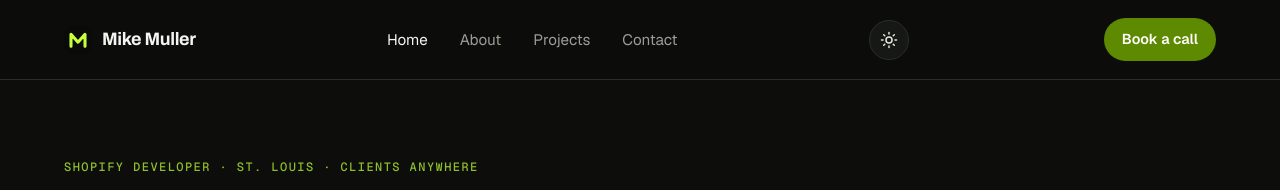
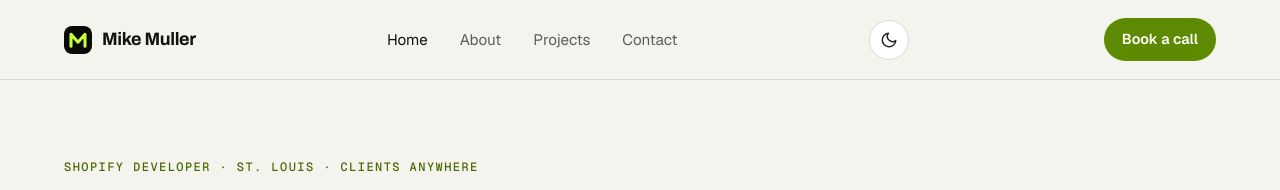
Before and after one commit to copymike05/Portfolio, a plain HTML site: page index.html in a window 1280 px wide. Shown: the top 190 px of the page. Drawn offline with nearby package versions, Linux system fonts and the light colour scheme.

Commit message:
Goes with previous change. Has site load with white color as the default rather than black.

```diff
--- a/css/styles.css
+++ b/css/styles.css
@@ -15,8 +15,8 @@ img { max-width: 100%; display: block; }
 a { color: inherit; text-decoration: none; }
 button { font: inherit; cursor: pointer; border: none; background: none; color: inherit; }
 
-/* Dark is the default theme. [data-theme="light"] is set only when a visitor
-   picks light with the toggle (see the inline script in each page's <head>). */
+/* Light is the default theme: the inline script in each page's <head> sets
+   [data-theme="light"] unless a visitor picked dark with the toggle. These :root values are the dark theme. */
 :root {
   --bg: #0d0e0c;
   --bg-elev: #161814;
--- a/index.html
+++ b/index.html
@@ -15,9 +15,9 @@
   <meta name="twitter:card" content="summary_large_image" />
   <script>
     (function() {
-      var prefersLight = false;
-      try { prefersLight = localStorage.getItem('theme') === 'light'; } catch (e) {}
-      if (prefersLight) document.documentElement.setAttribute('data-theme', 'light');
+      var prefersDark = false;
+      try { prefersDark = localStorage.getItem('theme') === 'dark'; } catch (e) {}
+      if (!prefersDark) document.documentElement.setAttribute('data-theme', 'light');
     })();
   </script>
   <link rel="preconnect" href="https://fonts.googleapis.com">
```
Also changed, not shown: about.html (+3 -3 lines), bikeshack.html (+3 -3 lines), contact.html (+3 -3 lines), josephmuller.html (+3 -3 lines), projects.html (+3 -3 lines), squatchgolf.html (+3 -3 lines), thegameofwash.html (+3 -3 lines), wickingvicar.html (+3 -3 lines).
